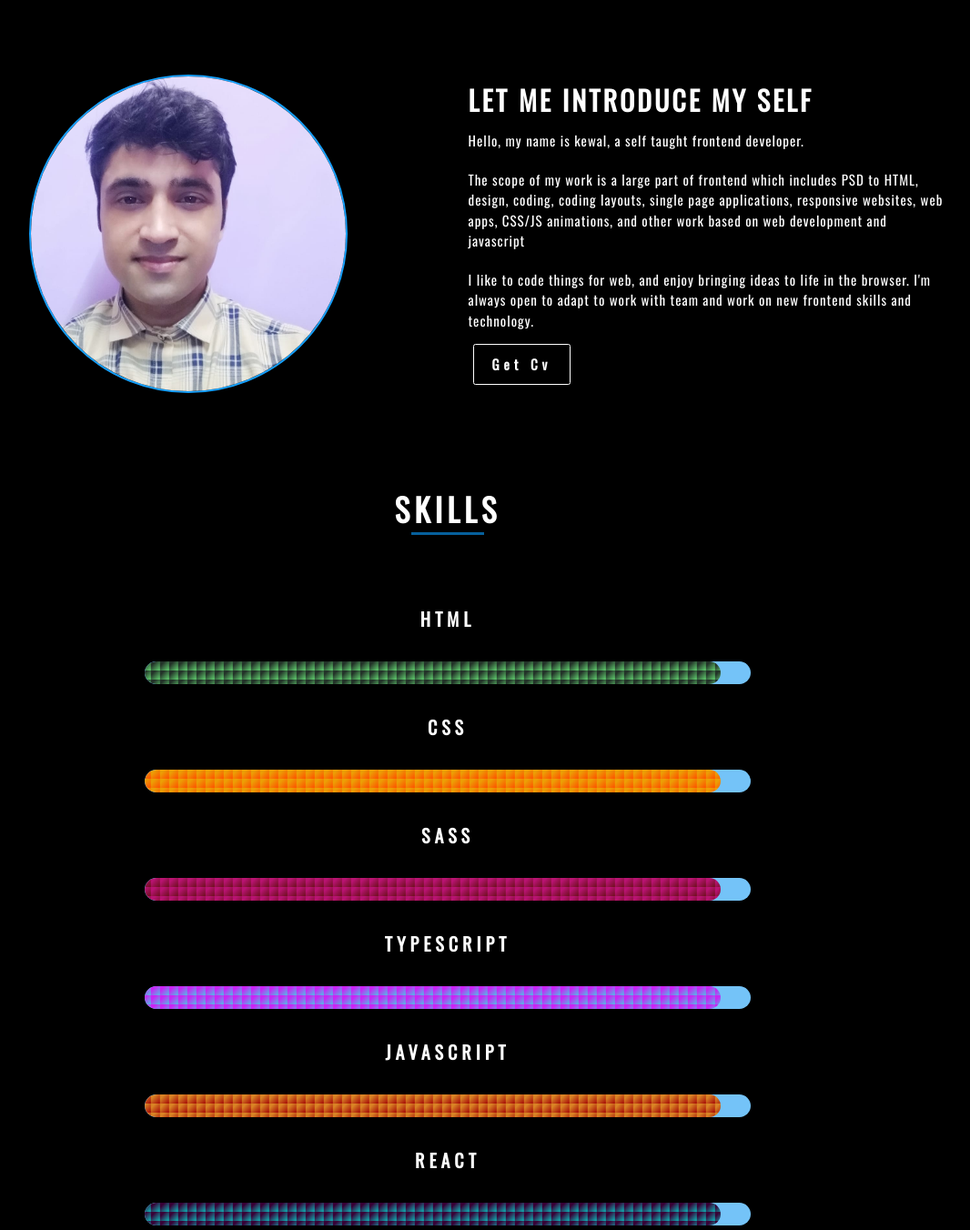
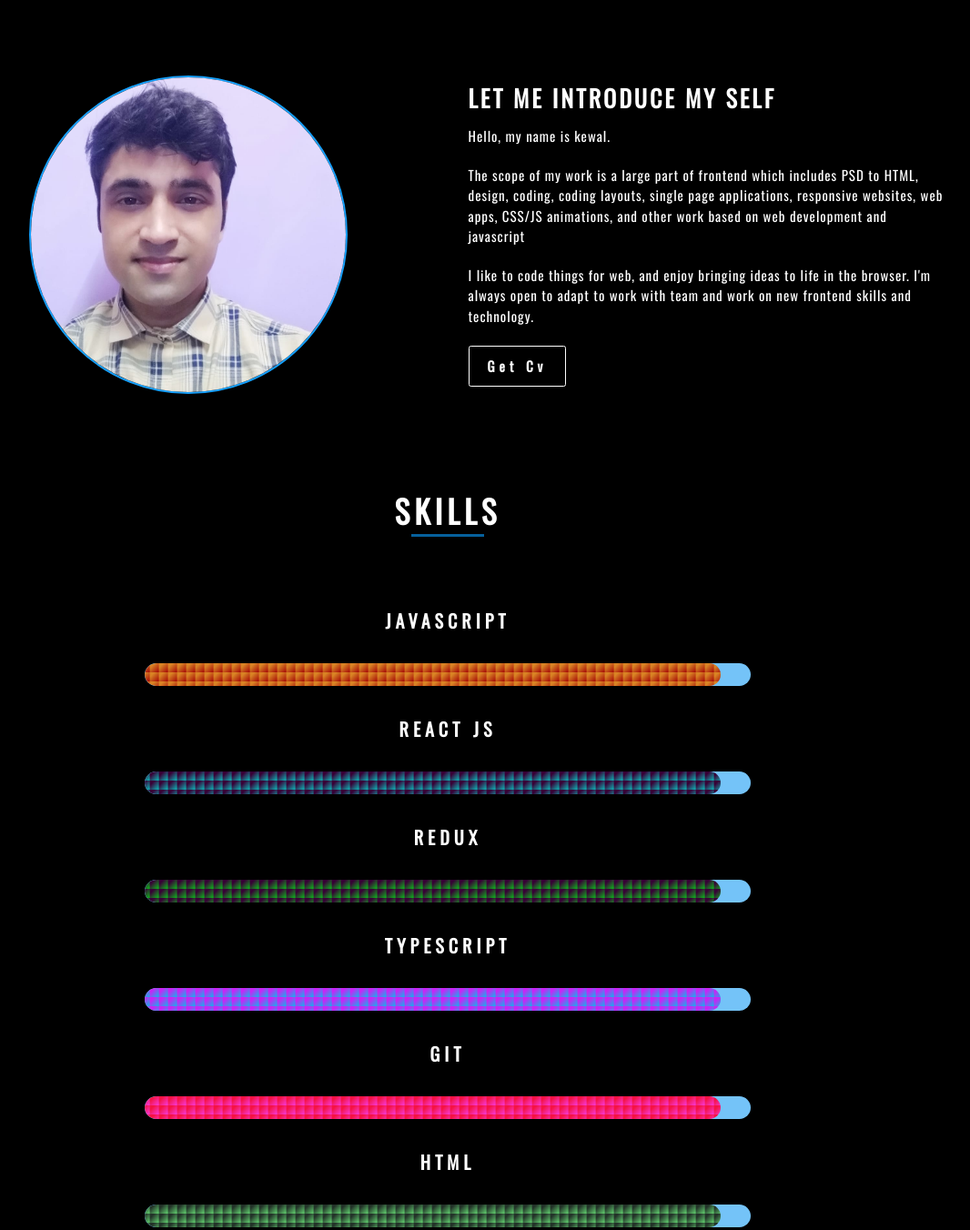
Before and after one commit to kewalkandpal/portfolioo, a plain HTML site: page index.html in a window 1280 px wide. Shown: the part 923-2275 px from the top of the page at 91% size, without its empty margins (148-1214 px from the left). Drawn offline with nearby package versions, Linux system fonts and the light colour scheme.

Commit message:
frofile changes

```diff
--- a/index.html
+++ b/index.html
@@ -67,7 +67,7 @@
             <div class="col-lg-6 col-md-6 col-12 d-flex justify-content-center">
                 <div class="aboutContent mt-5">
                  <h1 class="aboutMe">let me introduce my self</h1>
-                <p class="aboutDetail">Hello, my name is kewal, a self taught frontend developer.</p>
+                <p class="aboutDetail">Hello, my name is kewal.</p>
                 <p class="aboutDetail">The scope of  my work is a large part of frontend which includes PSD to HTML, design, coding, coding layouts, single page applications, responsive websites, web apps, CSS/JS animations, and other work based on web development and javascript</p>
                 <p class="aboutDetail">I like to code things for web, and enjoy bringing ideas to life in the browser. I'm always open to adapt to work with team and work on new frontend skills and technology.</p>
                 <div class="hire">
@@ -83,42 +83,61 @@
     <div class="container skills">
             <h1 class="skillHeading">skills</h1>
             <div class="underLine"></div>
+            <div class="container myProgress">
+                <h1 class="skillName">Javascript</h1>
+                <div class="progress mt-5">
+                    <div class="progress-bar progress-bar-striped progress-bar-animated progressClr4"></div>
+                  </div>
+            </div>
+            <div class="container myProgress">
+                <h1 class="skillName">React js</h1>
+                <div class="progress mt-5">
+                    <div class="progress-bar progress-bar-striped progress-bar-animated progressClr5"></div>
+                  </div>
+            </div>
+            <div class="container myProgress">
+                <h1 class="skillName">Redux</h1>
+                <div class="progress mt-5">
+                    <div class="progress-bar progress-bar-striped progress-bar-animated progressClr7"></div>
+                  </div>
+            </div>
+            <div class="container myProgress">
+                <h1 class="skillName">Typescript</h1>
+                <div class="progress mt-5">
+                    <div class="progress-bar progress-bar-striped progress-bar-animated progressClr6"></div>
+                  </div>
+            </div>
+            <div class="container myProgress">
+                <h1 class="skillName">Git</h1>
+                <div class="progress mt-5">
+                    <div class="progress-bar progress-bar-striped progress-bar-animated progressClr9"></div>
+                  </div>
+            </div>
         <div class="container myProgress">
-            <h1 class="skillName">html</h1>
+            <h1 class="skillName">Html</h1>
             <div class="progress mt-5">
                 <div class="progress-bar progress-bar-striped progress-bar-animated progressClr1"></div>
               </div>
         </div>
         <div class="container myProgress">
-            <h1 class="skillName">css</h1>
+            <h1 class="skillName">Css</h1>
             <div class="progress mt-5">
                 <div class="progress-bar progress-bar-striped progress-bar-animated progressClr2"></div>
               </div>
         </div>
         <div class="container myProgress">
-            <h1 class="skillName">sass</h1>
+            <h1 class="skillName">Sass</h1>
             <div class="progress mt-5">
                 <div class="progress-bar progress-bar-striped progress-bar-animated progressClr3"></div>
               </div>
         </div>
         <div class="container myProgress">
-            <h1 class="skillName">typescript</h1>
+            <h1 class="skillName">Bootstrap</h1>
             <div class="progress mt-5">
-                <div class="progress-bar progress-bar-striped progress-bar-animated progressClr6"></div>
+                <div class="progress-bar progress-bar-striped progress-bar-animated progressClr8"></div>
               </div>
         </div>
-        <div class="container myProgress">
-            <h1 class="skillName">javascript</h1>
-            <div class="progress mt-5">
-                <div class="progress-bar progress-bar-striped progress-bar-animated progressClr4"></div>
-              </div>
-        </div>
-        <div class="container myProgress">
-            <h1 class="skillName">react</h1>
-            <div class="progress mt-5">
-                <div class="progress-bar progress-bar-striped progress-bar-animated progressClr5"></div>
-              </div>
-        </div>
+
     </div>
 
     <!----------------------Project------------------------->
--- a/style.css
+++ b/style.css
@@ -229,7 +229,7 @@ nav > #day_night{
     letter-spacing: 0.4rem;
 }
 .hire{
-    margin-top: 0.5rem;
+    margin-top: 1.2rem;
     display: flex;
     justify-content: center;
     align-items: center;
@@ -237,7 +237,6 @@ nav > #day_night{
 }
 .hire .btn{
     padding:10px 20px;
-    margin-left: 0.5rem;
     border:1px solid var(--btnclr);
     transition: 00.5s;
 }
@@ -316,7 +315,7 @@ nav > #day_night{
 }
 .aboutMe{
     color:var(--txtClr);
-    font-size: 3rem;
+    font-size: 2.6rem;
     font-weight: 700;
     text-transform: uppercase;
     letter-spacing: 0.3rem;
@@ -389,7 +388,7 @@ nav > #day_night{
 }
 .progressClr6{
     width:95%;
-    background-image: linear-gradient(315deg, #4dc2e6 0%, #cb23f5 74%) !important;
+    background-image: linear-gradient(315deg, #0ab7ec 0%, #cb23f5 74%) !important;
 }
 .progressClr4{
     width:95%;
@@ -399,7 +398,18 @@ nav > #day_night{
     width:95%;
     background-image: linear-gradient(315deg, #0cbaba 0%, #380036 74%) !important;
 }
-
+.progressClr7{
+    width:95%;
+    background-image: linear-gradient(315deg, #0cba1b 0%, #380036 74%) !important;
+}
+.progressClr8{
+    width:95%;
+    background-image:linear-gradient(315deg, #563d7c 0%, #380036 74%) !important;
+}
+.progressClr9{
+    width:95%;
+    background-image:linear-gradient(315deg, #f73add 0%, #f51243 74%) !important;
+}
 
 
 /******************* Project *******************/
```
